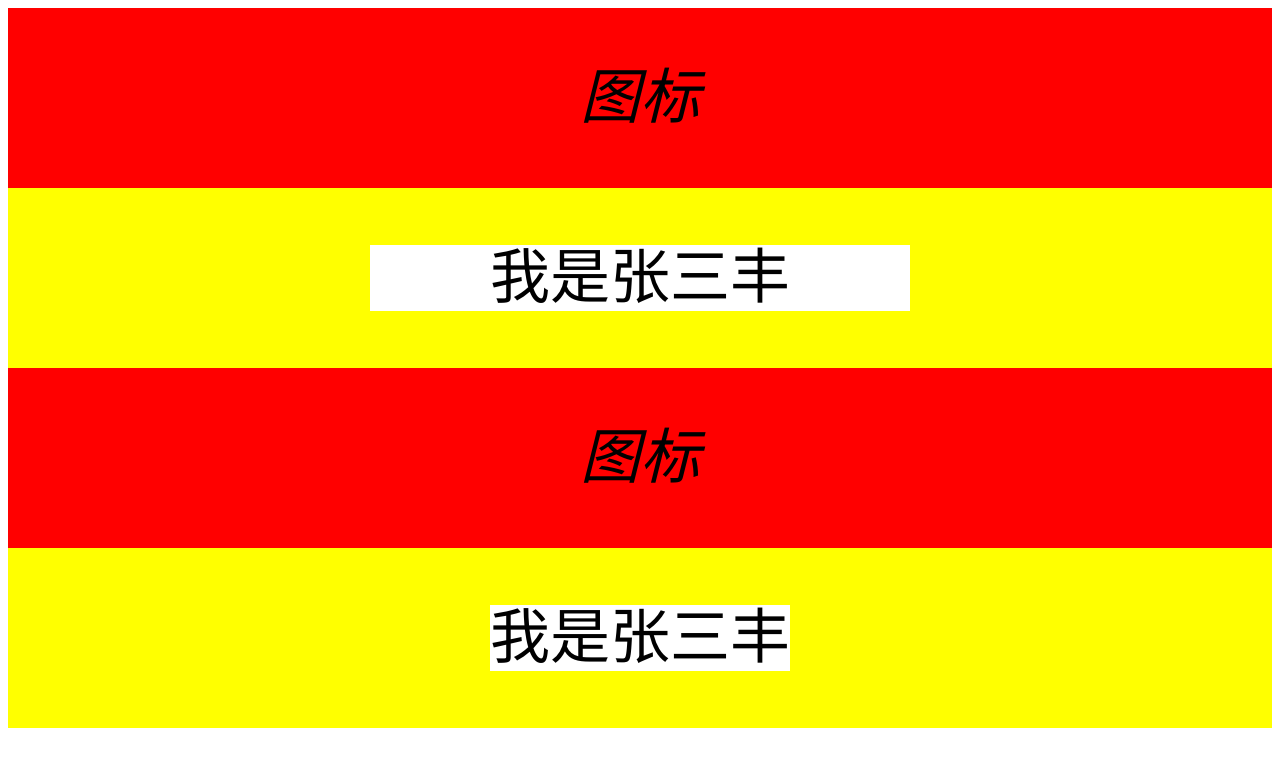
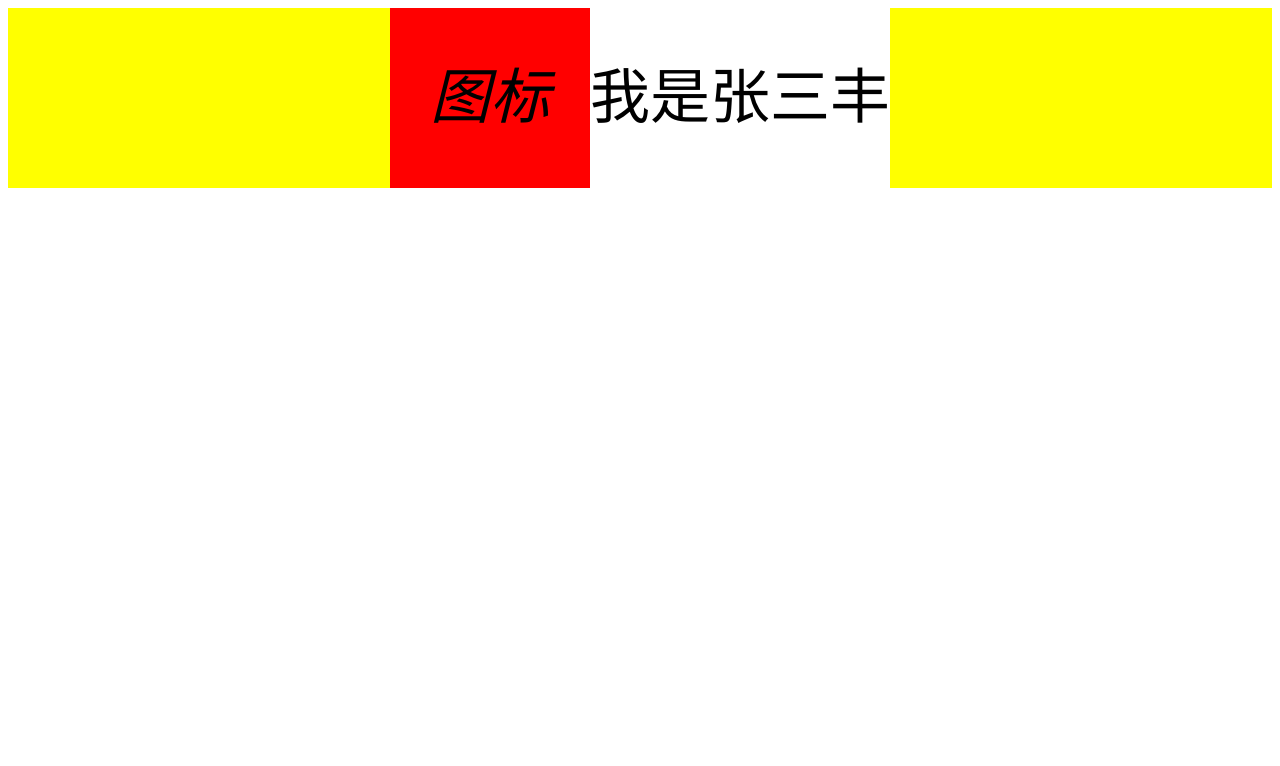
Before and after one commit to lang711/idea-disappear, a plain HTML site: page horizontal-center/index.html in a window 1280 px wide. Drawn offline with Linux system fonts and the light colour scheme.

Commit message:
margin水平居中

```diff
--- a/horizontal-center/index.css
+++ b/horizontal-center/index.css
@@ -1,5 +1,5 @@
 a {
-  display: block;
+  display: flex;
   font-size: 60px;
   line-height: 180px;
   background-color: yellow;
@@ -9,11 +9,13 @@ a {
 
 i {
   background-color: red;
-  display: block;
+  margin-left: auto;
+  width: 200px;
 }
 
 span {
   background-color: #fff;
+  margin-right: auto;
 }
 
 .block {
@@ -22,3 +24,9 @@ span {
   padding-top: 0;
   padding-bottom: 0;
 }
+
+div {
+  padding: 20px;
+  margin-left: 50px;
+  margin-right: -50px;
+}
--- a/horizontal-center/index.html
+++ b/horizontal-center/index.html
@@ -7,7 +7,10 @@
     <link rel="stylesheet" href="./index.css" />
   </head>
   <body>
-    <a> <i>图标</i><span class="block">我是张三丰</span> </a>
-    <a> <i>图标</i><span>我是张三丰</span> </a>
+    <a>
+      <i>图标</i>
+      <span>我是张三丰</span>
+    </a>
+    <a></a>
   </body>
 </html>
```
Also changed, not shown: horizontal-center/image-2.png (added), 1 other file.
